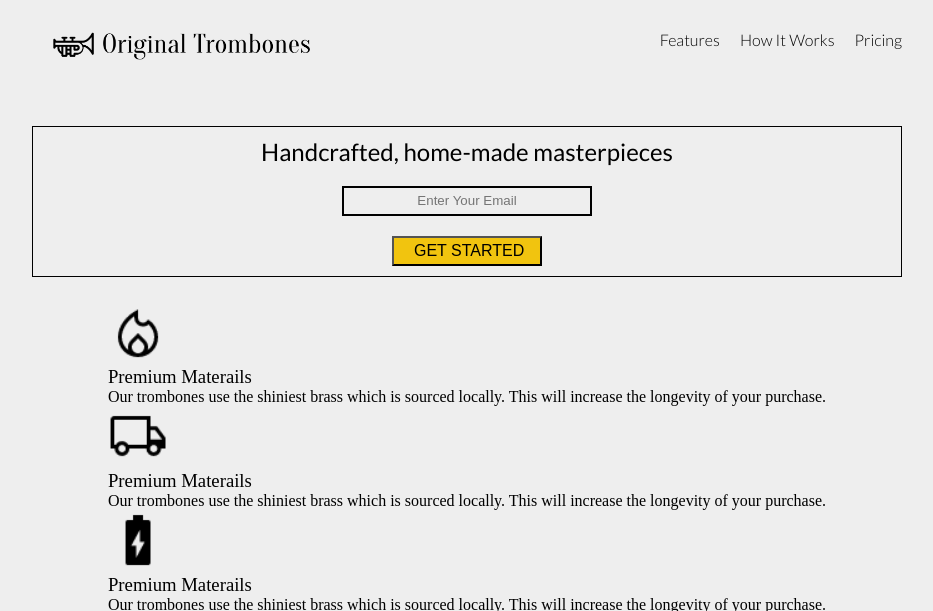
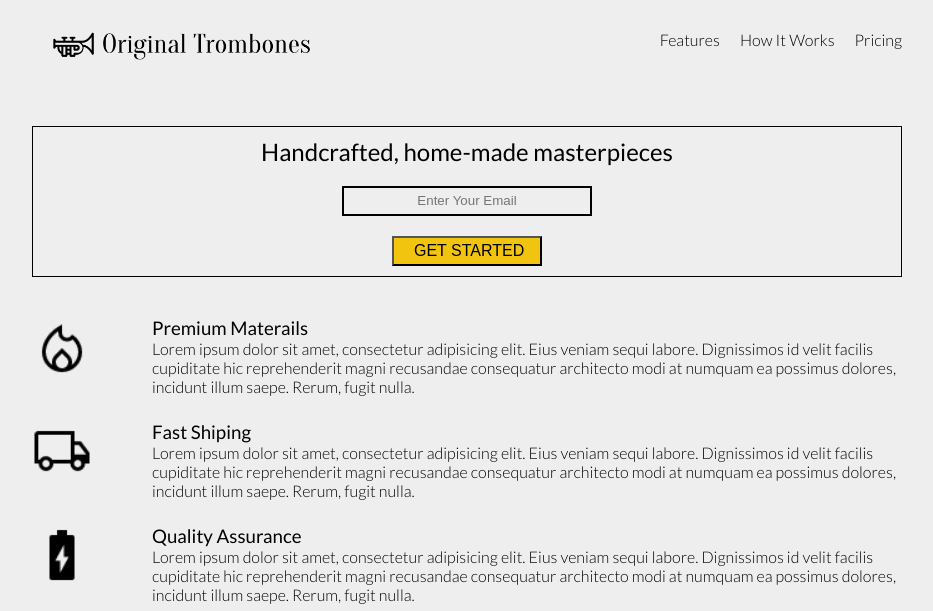
Before and after one commit to hakanyargici/php-cms-and-landing-page, a PHP site: page / in a window 1280 px wide. Shown: the top 611 px of the page, without its empty margins (173-1106 px from the left). Run offline with PHP 8.4, Linux system fonts and the light colour scheme.

Commit message:
html ve css dosyaları id'si #two olan kısma kadar güncellendi.

```diff
--- a/index.html
+++ b/index.html
@@ -38,10 +38,8 @@
         </article>
         <!--Features / Sayfa Hakkında-->
         <article id="one" class="scroll-target">
-
             <div id="features">
-
-                <div id="pre-materials">
+                <div id="pre-materials" class="featuresSpec">
                     <figure>
                         <img src="content/local_fire_department_FILL0_wght400_GRAD0_opsz48.png" alt="materails">
                     </figure>
@@ -50,39 +48,36 @@
                             Premium Materails
                         </h1>
                         <p>
-                            Our trombones use the shiniest brass which is sourced locally. This will increase the longevity of your purchase.
+                            Lorem ipsum dolor sit amet, consectetur adipisicing elit. Eius veniam sequi labore. Dignissimos id velit facilis cupiditate hic reprehenderit magni recusandae consequatur architecto modi at numquam ea possimus dolores, incidunt illum saepe. Rerum, fugit nulla.
                         </p>
                     </span>
                 </div>
-
-                <div id="fast-shipping">
+                <div id="fast-shiping" class="featuresSpec">
                     <figure>
                     <img src="content/local_shipping_FILL0_wght400_GRAD0_opsz48.png" alt="materails">
                     </figure>
                     <span>
                         <h1>
-                            Premium Materails
+                            Fast Shiping
                         </h1>
                         <p>
-                            Our trombones use the shiniest brass which is sourced locally. This will increase the longevity of your purchase.
+                            Lorem ipsum dolor sit amet, consectetur adipisicing elit. Eius veniam sequi labore. Dignissimos id velit facilis cupiditate hic reprehenderit magni recusandae consequatur architecto modi at numquam ea possimus dolores, incidunt illum saepe. Rerum, fugit nulla.
                         </p>
                     </span>
                 </div>
-
-                <div id="qua-assurance">
+                <div id="qua-assurance" class="featuresSpec">
                     <figure>
                         <img src="content/battery_charging_50_FILL0_wght400_GRAD0_opsz48.png" alt="materails">
                     </figure>
                     <span>
                         <h1>
-                            Premium Materails
+                            Quality Assurance
                         </h1>
                         <p>
-                            Our trombones use the shiniest brass which is sourced locally. This will increase the longevity of your purchase.
+                            Lorem ipsum dolor sit amet, consectetur adipisicing elit. Eius veniam sequi labore. Dignissimos id velit facilis cupiditate hic reprehenderit magni recusandae consequatur architecto modi at numquam ea possimus dolores, incidunt illum saepe. Rerum, fugit nulla.
                         </p>
                     </span>
                 </div>
-
             </div>
         </article>
         <!--How It Works / Youtube-->
--- a/style.css
+++ b/style.css
@@ -66,13 +66,13 @@ section{
     flex-direction: column;
     flex-wrap: wrap;
     align-self: auto;
+    gap: 40px;
     width: calc(75% - 30px);
 }
 /* article1 - Start */
 
 #mails{
     margin: auto;
-    margin-bottom: 25px;
     text-align: center;
     display: flex;
     flex-direction: column;
@@ -135,8 +135,12 @@ section{
     display: flex;
     flex-direction: row;
     justify-content: space-between;
-    margin-bottom: 30px;
     font-family: 'Lato', sans-serif;
+    margin-bottom: 25px;
+}
+
+.featuresSpec:nth-last-child(1){
+    margin-bottom: 0;
 }
 
 #features span{
@@ -149,7 +153,6 @@ section{
 #two{
     display: flex;
     justify-content: center;
-    padding-bottom: 70px;
 }
 
 /* article3 - End */
```
